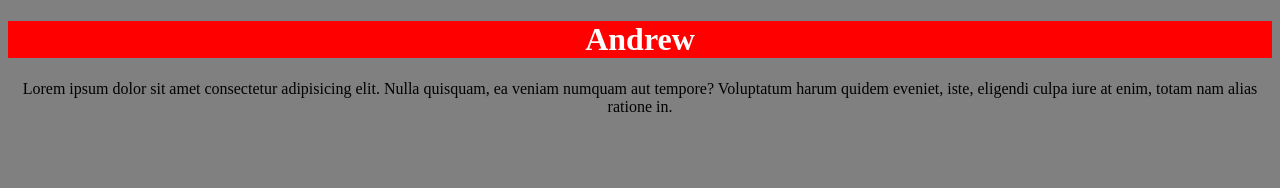
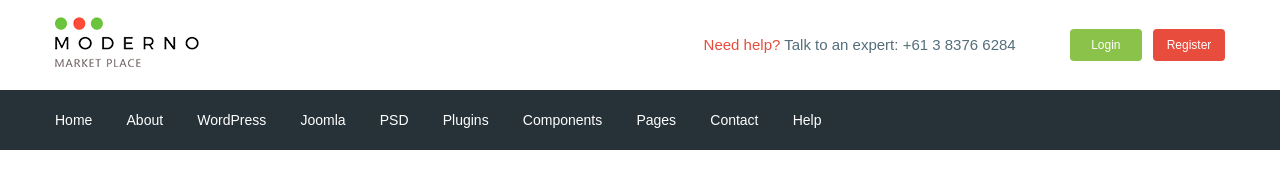
Before and after one commit to savinchev/moderno, a website: page app/index.html in a window 1280 px wide. Drawn offline with nearby package versions, Linux system fonts and the light colour scheme; files that its build step writes are made by us from their sources.

Commit message:
added header

```diff
--- a/app/index.html
+++ b/app/index.html
@@ -1,19 +1,105 @@
 <!DOCTYPE html>
 <html lang="en">
+
 <head>
     <meta charset="UTF-8">
     <meta name="viewport" content="width=device-width, initial-scale=1.0">
     <meta http-equiv="X-UA-Compatible" content="ie=edge">
     <title>Document</title>
-    <link rel="stylesheet" href="css/libs.min.css">
+    <link href="https://fonts.googleapis.com/css?family=Roboto:500,700&display=swap" rel="stylesheet">
+    <link rel="stylesheet" href="css/libs.css">
     <link rel="stylesheet" href="css/style.min.css">
 </head>
+
 <body>
-    <h1>Andrew</h1>
-    Lorem ipsum dolor sit amet consectetur adipisicing elit. Nulla quisquam, ea veniam numquam aut tempore? Voluptatum harum quidem eveniet, iste, eligendi culpa iure at enim, totam nam alias ratione in.
+    <header class="header">
+        <div class="header__top">
+            <div class="container">
+                <div class="header__top-inner">
+                    <div class="header__logo">
+                        <a href="#">
+                            <img src="images/logo.png" alt=""></img>
+                        </a>
+                    </div>
+                    <div class="header__text">
+                        <a href="#">
+                            <span>Need help?</span>
+                        </a>
+                        Talk to an expert:
+                        <a class="header__phone" href="tel:61383766284">+61 3 8376 6284</a>
+                    </div>
+                    <div class="header__box">
+                        <a class="basket" href="#"></a>
+                        <a class="header__btn header__btn-login" href="">Login</a>
+                        <a class="header__btn header__btn-registr" href="">Register</a>
+                    </div>
+                </div>
+            </div>
+        </div>
+        <div class="header__menu">
+            <div class="container">
+                <nav class="menu">
+                    <ul class="menu__list">
+                        <li>
+                            <a href="#">
+                                Home
+                            </a>
+                        </li>
+                        <li>
+                            <a href="#">
+                                About
+                            </a>
+                        </li>
+                        <li>
+                            <a href="#">
+                                WordPress
+                            </a>
+                        </li>
+                        <li>
+                            <a href="#">
+                                Joomla
+                            </a>
+                        </li>
+                        <li>
+                            <a href="#">
+                                PSD
+                            </a>
+                        </li>
+                        <li>
+                            <a href="#">
+                                Plugins
+                            </a>
+                        </li>
+                        <li>
+                            <a href="#">
+                                Components
+                            </a>
+                        </li>
+                        <li>
+                            <a href="#">
+                                Pages
+                            </a>
+                        </li>
+                        <li>
+                            <a href="#">
+                                Contact
+                            </a>
+                        </li>
+                        <li>
+                            <a href="#">
+                                Help
+                            </a>
+                        </li>
+                    </ul>
+                </nav>
+            </div>
+        </div>
+
+    </header>
 
     <script src="https://ajax.googleapis.com/ajax/libs/jquery/3.4.1/jquery.min.js"></script>
     <script src="js/libs.min.js"></script>
     <script src="js/main.min.js"></script>
 </body>
+
 </html>
--- /dev/null
+++ b/app/scss/_fonts.scss
@@ -0,0 +1,6 @@
+@font-face{
+    font-family: 'Roboto-Regular', sans-serif;
+        src:    url('../fonts/Roboto-Regular.woff2') format('.woff2'),
+                url('../fonts/Roboto-Regular.woff') format('.woff');
+    font-display: swap;
+}
--- /dev/null
+++ b/app/scss/_global.scss
@@ -0,0 +1,30 @@
+html{
+    box-sizing: border-box;
+}
+*,
+*::before,
+*::after{
+    box-sizing: inherit;
+}
+a{
+    display: inline-block;
+    text-decoration: none;
+    color: $text;
+}
+ul, li{
+    margin: 0;
+    padding: 0;
+    list-style: none;
+}
+body{
+    font-family: 'Roboto-regular', sans-serif;
+    font-weight: 400;
+    font-size: 15px;
+    line-height: 24px;
+    color: $text;
+}
+.container{
+    width: 1200px;
+    margin: 0 auto;
+    padding: 0 15px;
+}
--- /dev/null
+++ b/app/scss/_vars.scss
@@ -0,0 +1,4 @@
+$text: #546e7a;
+$red: #e74c3c;
+$green: #8bc34a;
+$bg: #263238;
--- a/app/scss/style.scss
+++ b/app/scss/style.scss
@@ -1,20 +1,52 @@
-html{
-    box-sizing: border-box;
+@import 'vars';
+@import 'global';
+@import 'fonts';
+
+.header__top-inner{
+    display: flex;
+    justify-content: space-between;
+    height: 90px;
+    align-items: center;
 }
-
-*,
-*::before,
-*::after{
-    box-sizing: inherit;
+.header__text{
+    margin-left: auto;
+    margin-right: 50px;
+    span{
+        color: $red;
+    }
 }
-h1{
-    background-color: red;
+.header__btn{
+    padding: 4px;
+    width: 72px;
+    border-radius: 4px;
+    text-align: center;
     color: #fff;
+    font-size: 12px;
 }
-.box{
-text-decoration: none;
+.header__btn-login{
+    background-color: $green;
 }
-body{
-    background-color: grey;
-    text-align: center;
+.header__btn-registr{
+    background-color: $red;
+    margin-left: 7px;
 }
+.header__menu{
+    background-color: $bg;
+}
+.menu{
+    display: flex;
+    align-items: center;
+    height: 60px;
+}
+.menu__list{
+    li{
+        display: inline-block;
+        & + li{
+            margin-left: 30px;
+        }
+    }
+    a{
+        color: #fff;
+        font-size: 14px;
+    }
+}
```
Also changed, not shown: gulpfile.js (+17 -3 lines), app/fonts/Roboto-Regular.woff (added), app/fonts/Roboto-Regular.woff2 (added), app/images/logo.png (added).
